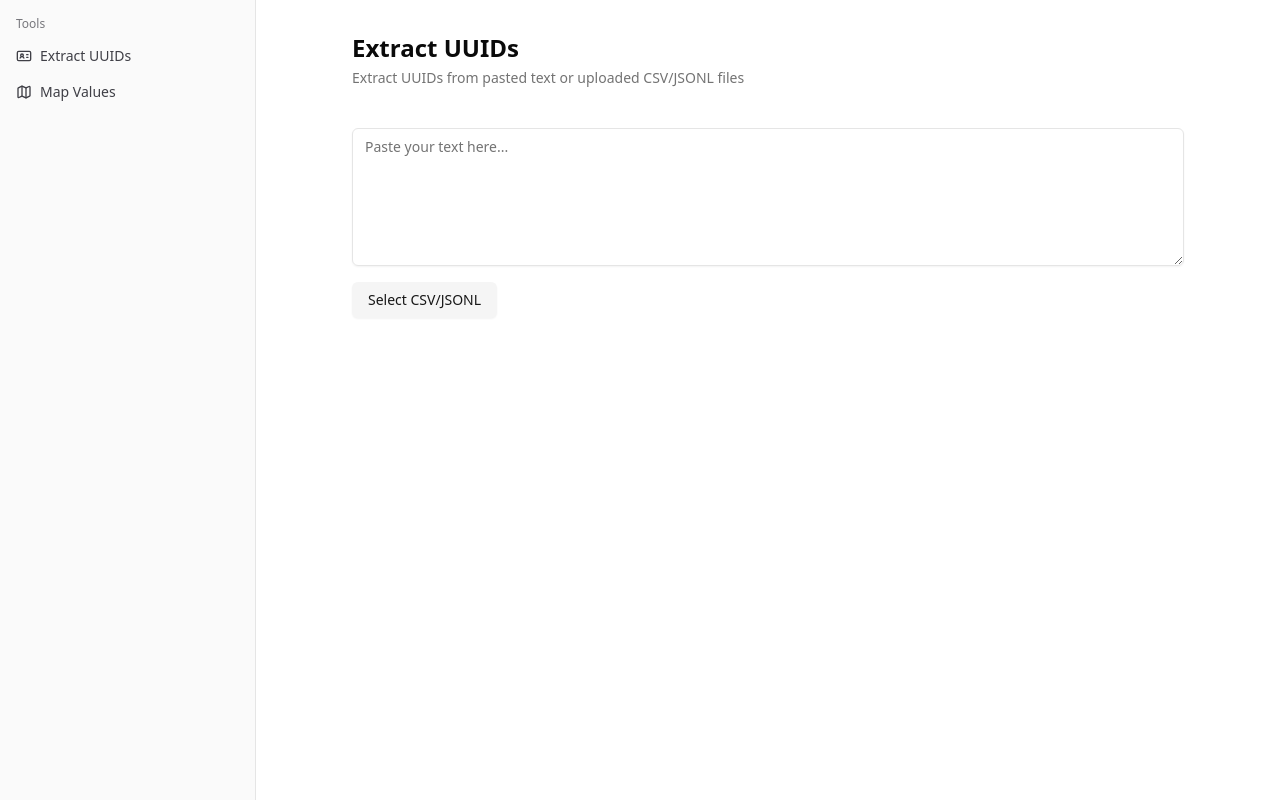
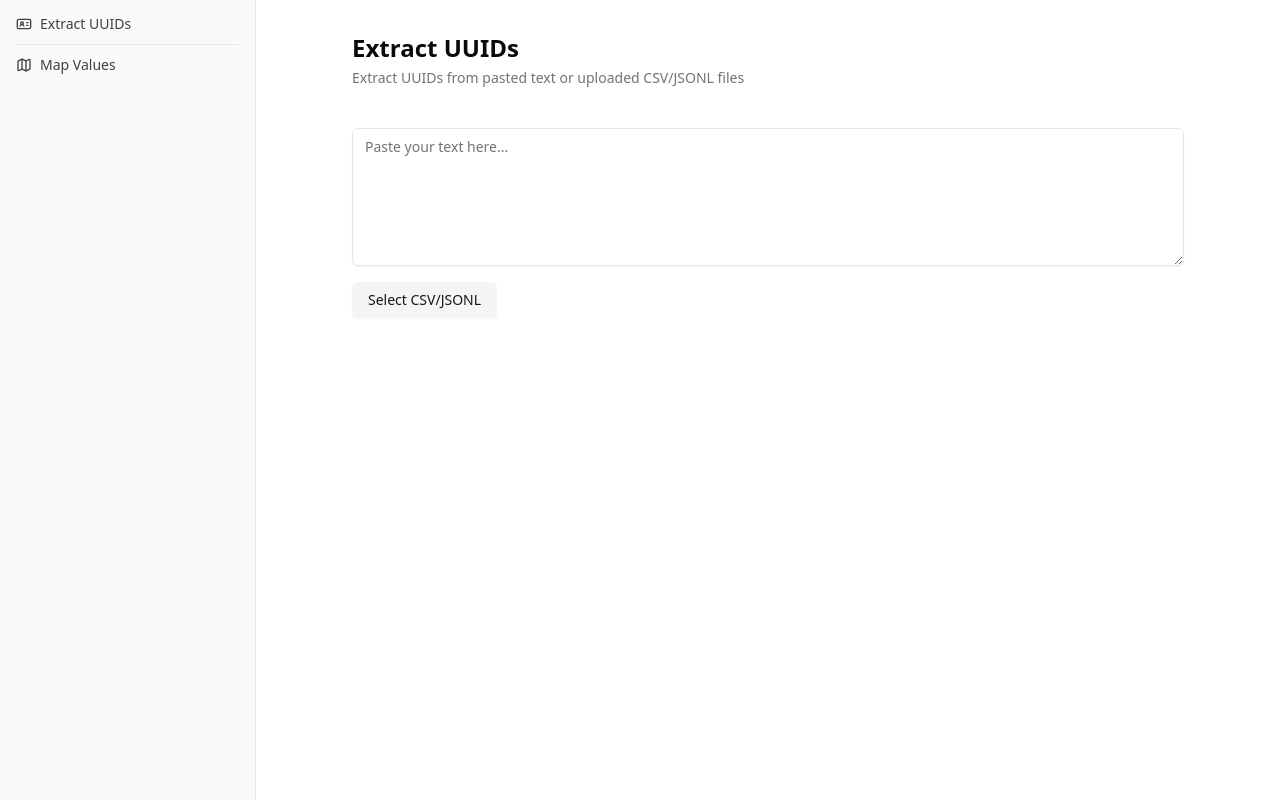
Before and after one commit to Jawfish/hydra, a React (Vite) app: page /extract in a window 1280 px wide. Built offline with nearby package versions, Linux system fonts and the light colour scheme.

Commit message:
add separator

```diff
--- a/src/components/AppSidebar.tsx
+++ b/src/components/AppSidebar.tsx
@@ -6,10 +6,10 @@ import {
   SidebarContent,
   SidebarGroup,
   SidebarGroupContent,
-  SidebarGroupLabel,
   SidebarMenu,
   SidebarMenuButton,
-  SidebarMenuItem
+  SidebarMenuItem,
+  SidebarSeparator
 } from '@/components/ui/sidebar';
 
 const items = [
@@ -30,10 +30,10 @@ export function AppSidebar() {
     <Sidebar collapsible='icon'>
       <SidebarContent>
         <SidebarGroup>
-          <SidebarGroupLabel>Tools</SidebarGroupLabel>
           <SidebarGroupContent>
             <SidebarMenu>
               {items.map(item => (
+                <>
                   <SidebarMenuItem key={item.title}>
                     <SidebarMenuButton asChild={true}>
                       <Link to={item.url}>
@@ -42,6 +42,8 @@ export function AppSidebar() {
                       </Link>
                     </SidebarMenuButton>
                   </SidebarMenuItem>
+                  {items.indexOf(item) < items.length - 1 && <SidebarSeparator />}
+                </>
               ))}
             </SidebarMenu>
           </SidebarGroupContent>
```
Lines whose indentation alone changed are shown as unchanged.
